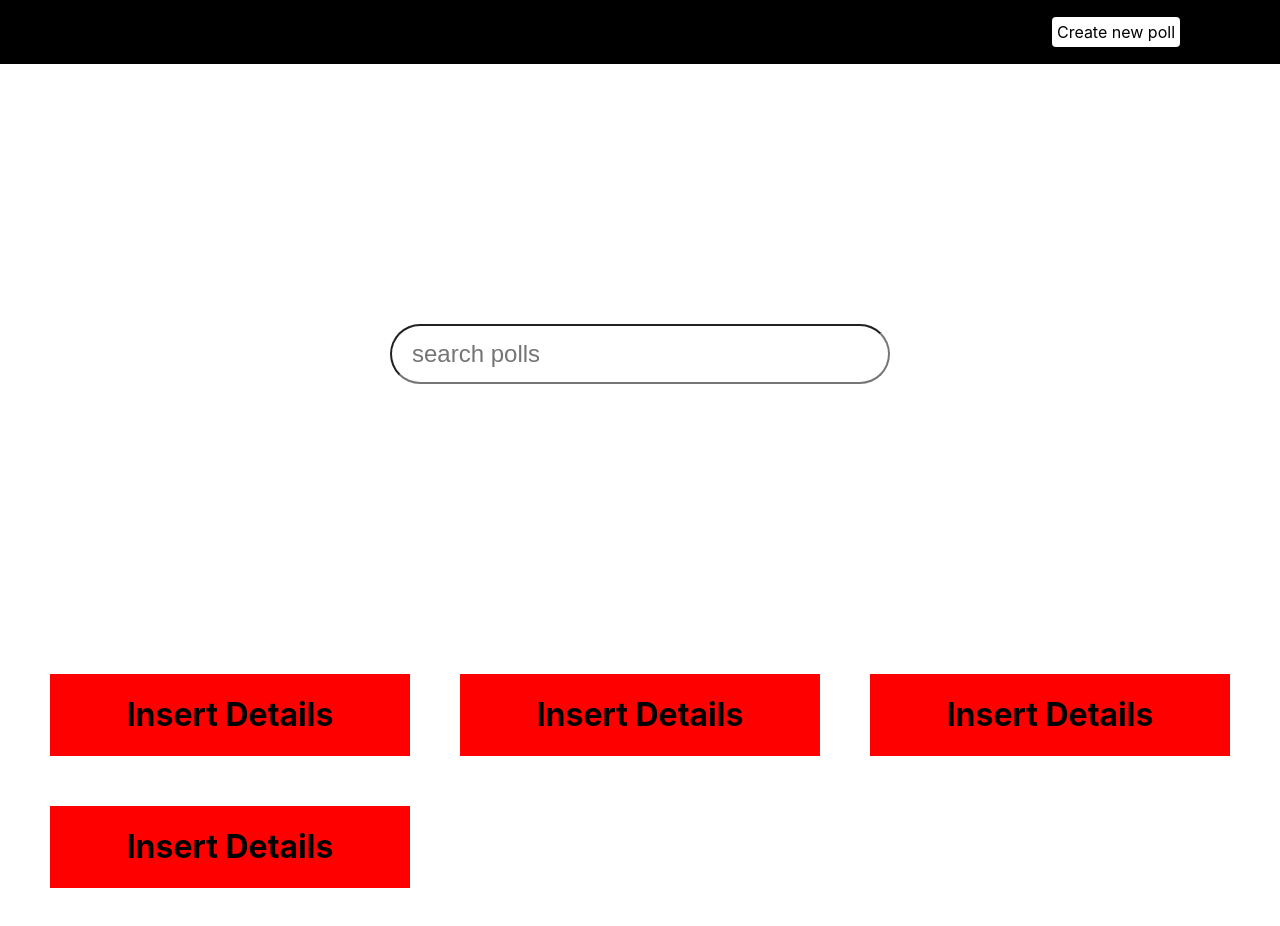
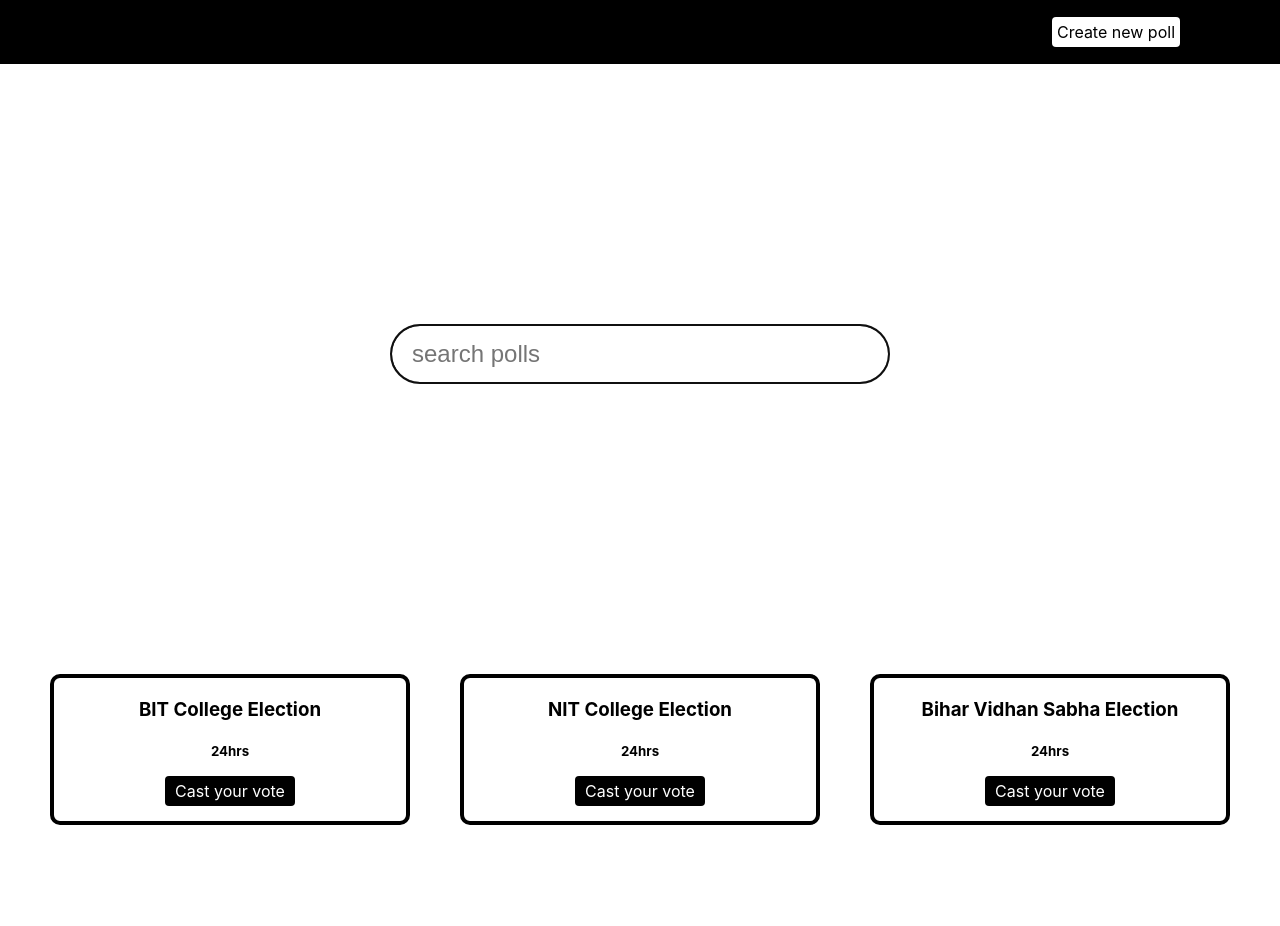
Before and after one commit to Triden47/e-voting, a Next.js app in the folder e-voting frontend/: page / in a window 1280 px wide. Shown: the top 926 px of the page. After the commit the page ends 875 px from the top, so only its background shows below. Built offline with nearby package versions, Linux system fonts and the light colour scheme.

Commit message:
search bar working

```diff
--- a/e-voting frontend/components/Cards.js
+++ b/e-voting frontend/components/Cards.js
@@ -1,20 +1,21 @@
+import Link from "next/link";
 import styles from "../styles/Cards.module.css";
+import polls from '../data/pollsData.js';
 
-const Cards = () => {
+const Cards = ({ word }) => {
   return (
     <div className={styles.grid_container}>
-      <div className={styles.grid_item}>
-        <h1>Insert Details</h1>
-      </div>
-      <div className={styles.grid_item}>
-        <h1>Insert Details</h1>
-      </div>
-      <div className={styles.grid_item}>
-        <h1>Insert Details</h1>
-      </div>
-      <div className={styles.grid_item}>
-        <h1>Insert Details</h1>
-      </div>
+      {polls
+        .filter((poll) => poll.title.toLowerCase().includes(word.toLowerCase()))
+        .map((poll) => (
+          <div className={styles.grid_item}>
+            <h3>{poll.title}</h3>
+            <h5>{poll.time_left}</h5>
+            <Link href="/[_id]" as={`/${poll._id}`}>
+              Cast your vote
+            </Link>
+          </div>
+        ))}
     </div>
   );
 };
--- a/e-voting frontend/components/Search.js
+++ b/e-voting frontend/components/Search.js
@@ -1,20 +1,22 @@
-import { useEffect, useState } from "react";
+import { useEffect, useRef } from "react";
 import styles from "../styles//Search.module.css";
 
-const Search = () => {
-  const [word, setWord] = useState("");
+const Search = ({ setWord }) => {
+  const inputElement = useRef(null);
 
   useEffect(() => {
-    console.log(word);
-  }, [word]);
+    if (inputElement.current) inputElement.current.focus();
+  });
   return (
     <>
       <input
+        autoFocus
         className={styles.search}
         type="text"
         placeholder="search polls"
         onChange={(event) => setWord(event.target.value)}
-      ></input>
+        ref={inputElement}
+      />
     </>
   );
 };
--- /dev/null
+++ b/e-voting frontend/data/pollsData.js
@@ -0,0 +1,34 @@
+/*
+  {
+    _id: "12354546356",
+    title: "BIT College Election",
+    time-left: ,
+    candidates: [],
+    closed: false,
+  }
+*/
+const polls = [
+  {
+    _id: "12354546356",
+    title: "BIT College Election",
+    time_left: "24hrs",
+    candidates: [],
+    closed: false,
+  },
+  {
+    _id: "12354546356",
+    title: "NIT College Election",
+    time_left: "24hrs",
+    candidates: [],
+    closed: false,
+  },
+  {
+    _id: "12354546356",
+    title: "Bihar Vidhan Sabha Election",
+    time_left: "24hrs",
+    candidates: [],
+    closed: false,
+  },
+];
+
+export default polls;
--- a/e-voting frontend/pages/index.js
+++ b/e-voting frontend/pages/index.js
@@ -1,12 +1,17 @@
 import Head from "next/head";
 import Image from "next/future/image";
+import { useEffect, useState } from "react";
 import votingImage from "../asset/Voting.jpg";
 import styles from "../styles/Home.module.css";
+import Search from "../components/Search";
+import Cards from "../components/Cards";
 
-import Search from "../components/Search";
-import Cards from '../components/Cards';
+const Home = () => {
+  const [word, setWord] = useState("");
 
-export default function Home() {
+  useEffect(() => {
+    console.log(word);
+  }, [word]);
   return (
     <>
       <div className={styles.main}>
@@ -20,9 +25,11 @@ export default function Home() {
           />
         </div>
         <div className={styles.container}></div>
-        <Search />
+        <Search setWord={setWord} />
       </div>
-      <Cards />
+      <Cards word={word} />
     </>
   );
-}
+};
+
+export default Home;
--- a/e-voting frontend/styles/Cards.module.css
+++ b/e-voting frontend/styles/Cards.module.css
@@ -6,7 +6,20 @@
 }
 
 .grid_item {
-  background-color: red;
+  /* background-color: red; */
+  border: 4px solid black;
+  border-radius: 10px;
   text-align: center;
-  /* padding: 10px; */
+  padding: 20px;
 }
+
+.grid_item h3 {
+  margin: 0;
+}
+
+.grid_item a {
+  background-color: black;
+  color: white;
+  border-radius: 4px;
+  padding: 5px 10px;
+}
```
